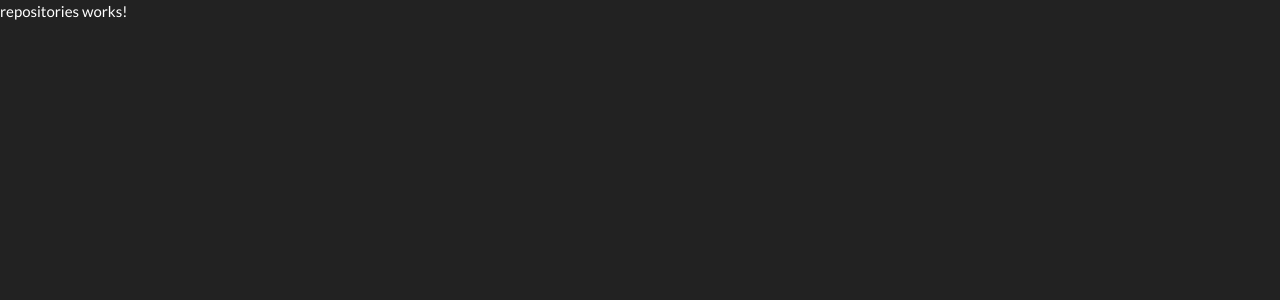
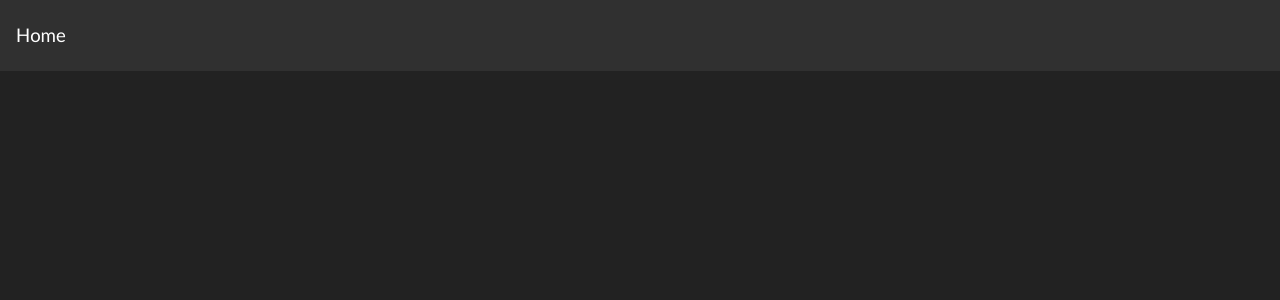
Before and after one commit to neddyKG/Repository, an Angular app: page /repositories in a window 1280 px wide. Shown: the top 300 px of the page. Built offline with nearby package versions, Linux system fonts and the light colour scheme.

Commit message:
add link to home

```diff
--- a/src/app/repositories/repositories.component.html
+++ b/src/app/repositories/repositories.component.html
@@ -1,3 +1,8 @@
-<p>
-  repositories works!
-</p>
+<nav class="navbar navbar-expand-lg navbar-dark bg-dark">
+  <a class="navbar-brand" [routerLink]="['/']">Home</a>
+
+  <div class="collapse navbar-collapse" id="navbarColor02">
+    <ul class="navbar-nav mr-auto">
+    </ul>
+  </div>
+</nav>
```
